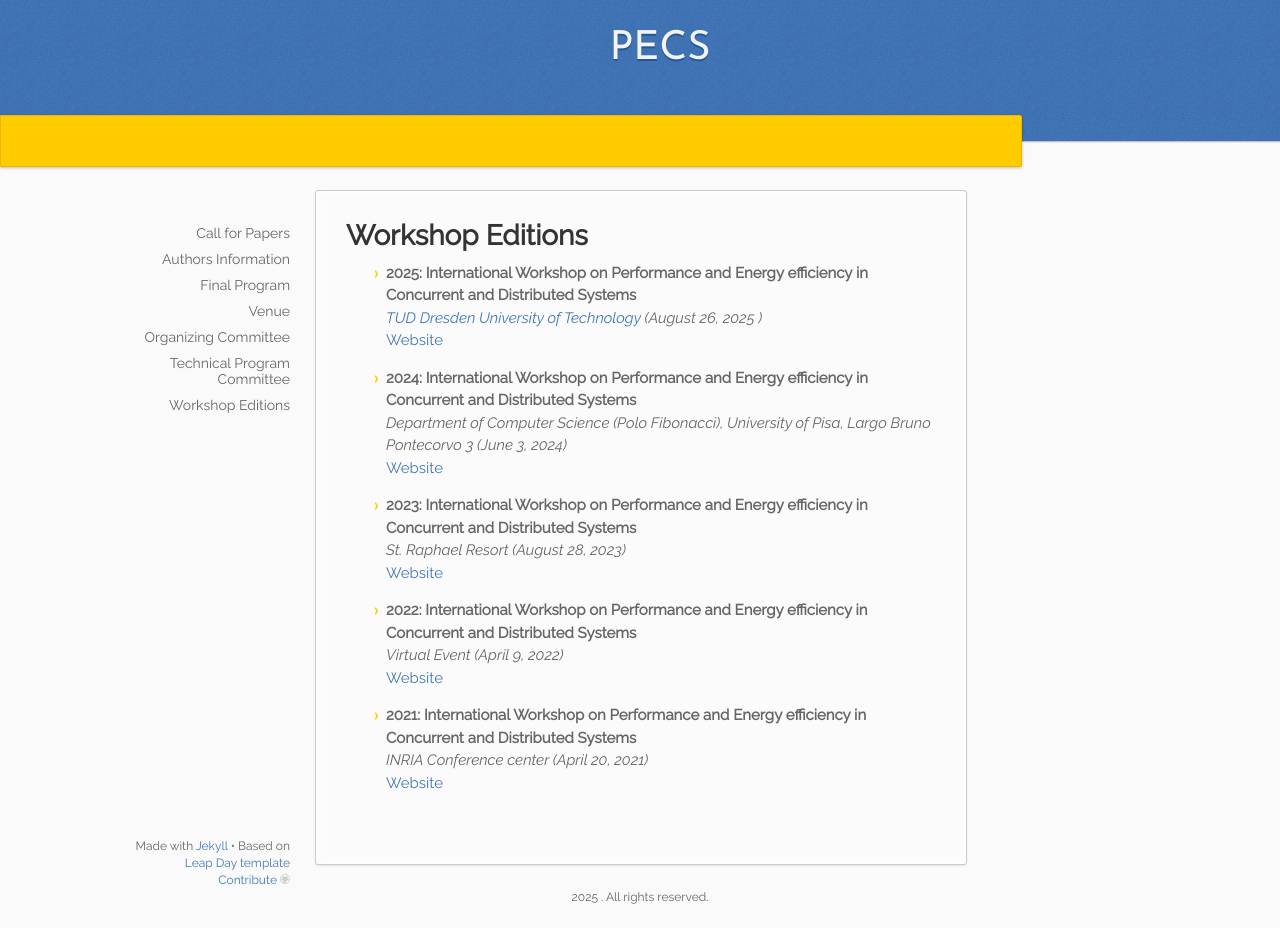
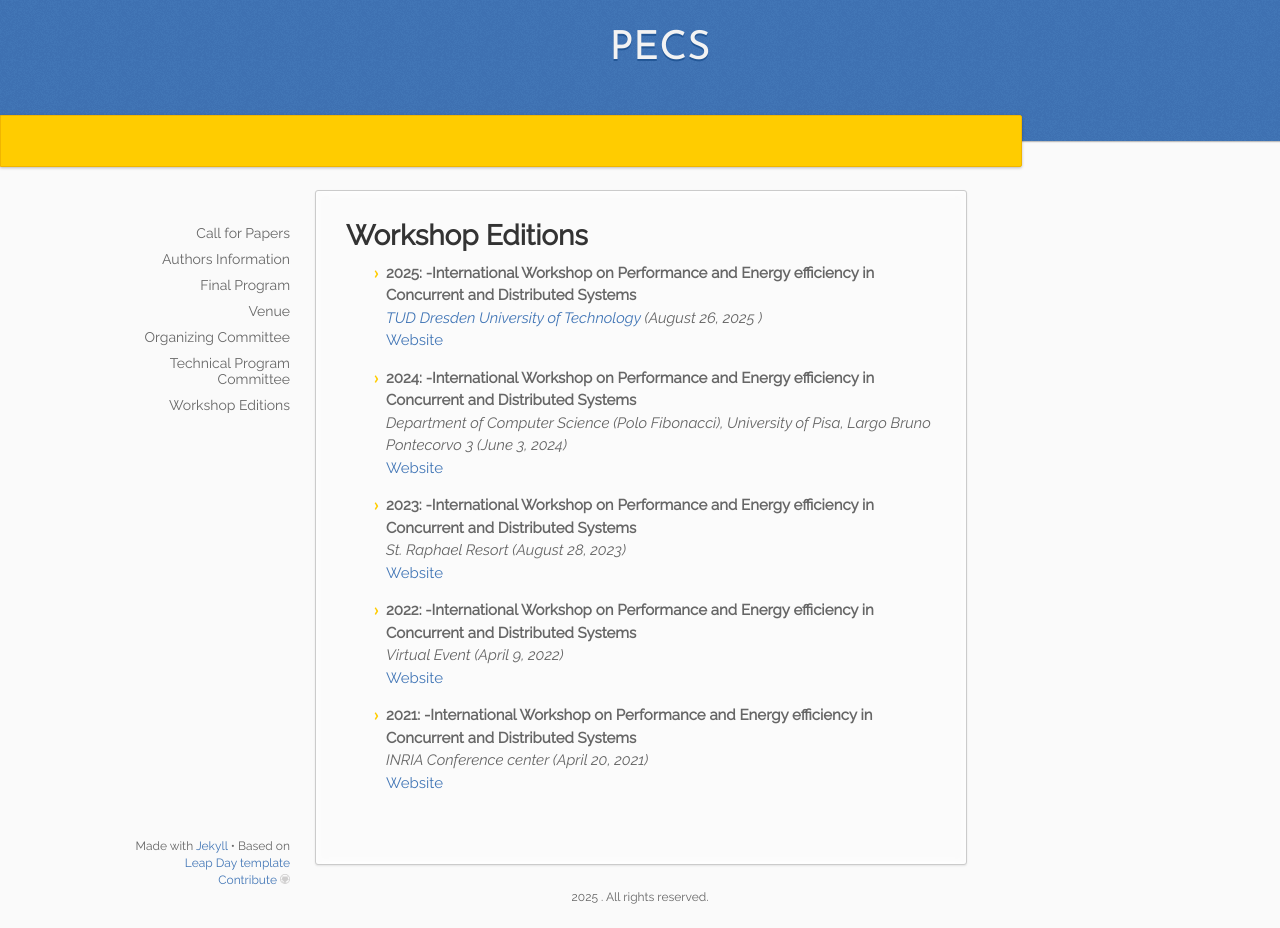
Before and after one commit to pecs-workshop/pecs-workshop.github.io, a Jekyll site: the page built from editions.md, in a window 1280 px wide and 928 px high. Built offline with Jekyll 4.4.1, drawn with Linux system fonts in a browser that asks for light colours.

```diff
--- a/_config.yml
+++ b/_config.yml
@@ -1,5 +1,5 @@
 title: "PECS"
-description: International Workshop on Performance and Energy efficiency in Concurrent and Distributed Systems
+description: -International Workshop on Performance and Energy efficiency in Concurrent and Distributed Systems
 
 # Change this to the year which shall appear as "default" in the website
 current_year: 2025
```
